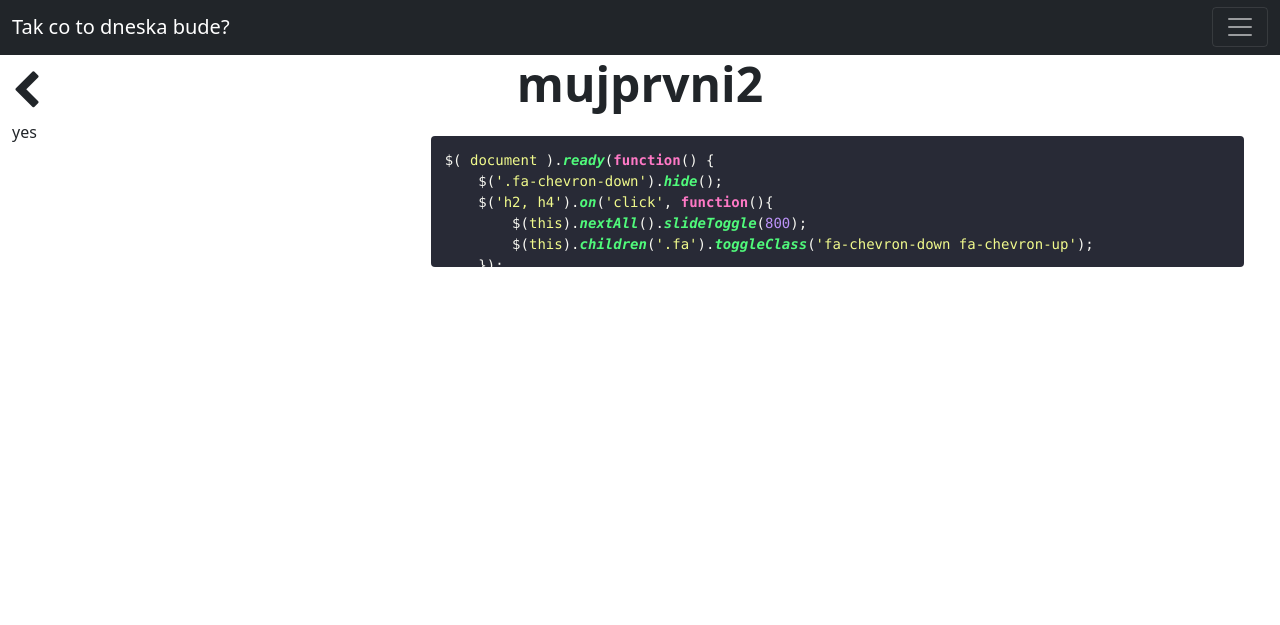
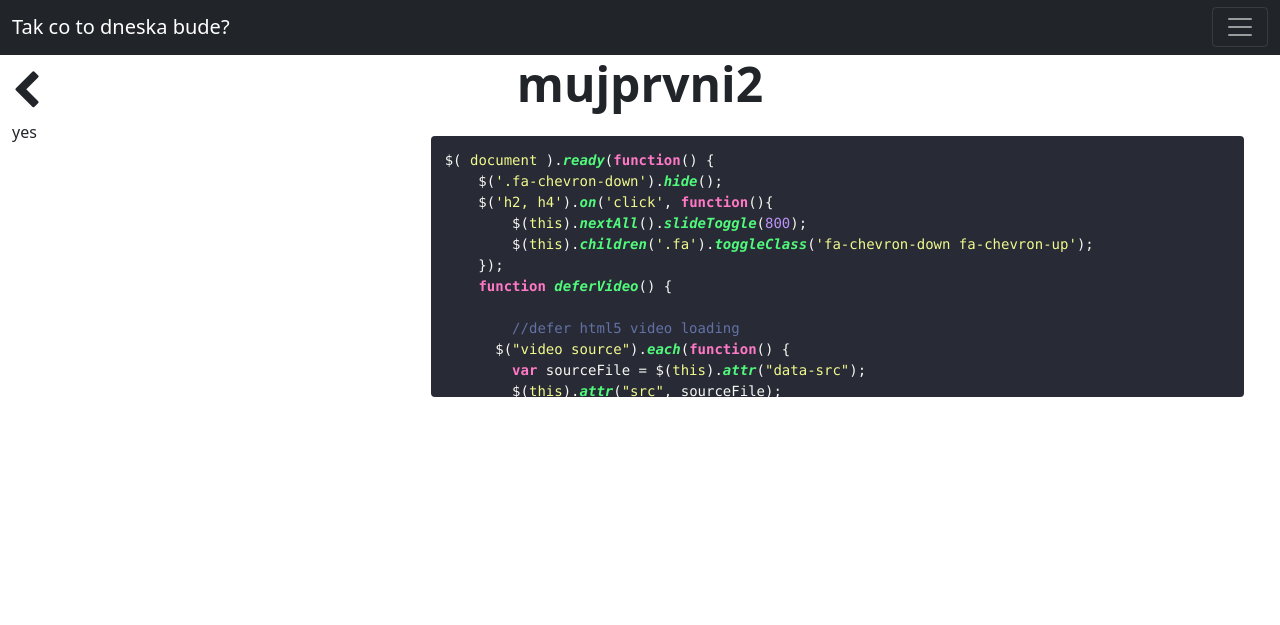
Before and after one commit to KekToor/SSPUGuide, a Django app: page /home/code/2/ in a window 1280 px wide. Shown: the part 110-735 px from the top of the page. Run offline with Django 4.2, Linux system fonts and the light colour scheme; data comes from the database, SQL or seed files in the repository; some libraries are stand-ins or nearby versions.

Commit message:
V0.51 - Úprava stránky code

```diff
--- a/guide/templates/codes/code.html
+++ b/guide/templates/codes/code.html
@@ -12,7 +12,7 @@
                 <p>{{ code_detail.desc }}</p>
             </div>
             <div class="col-8">
-                <p id="code"><pre class="h-25 rounded"><code>{{ code_detail.code | readfile }}</code></pre></p>
+                <p id="code"><pre class="h-50 rounded"><code>{{ code_detail.code | readfile }}</code></pre></p>
             </div>
         </div>
 
```
